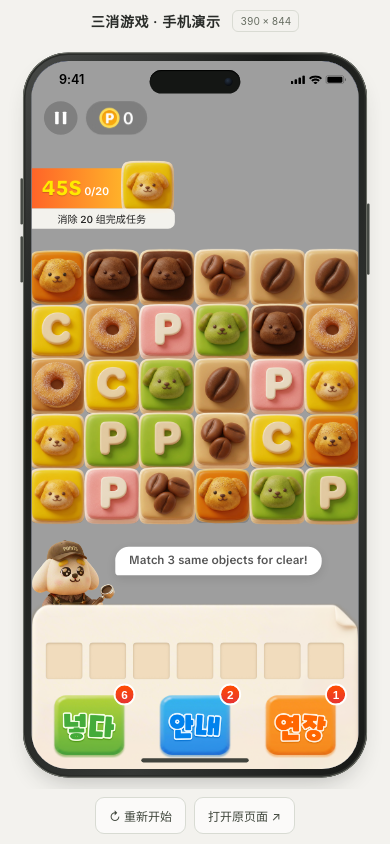
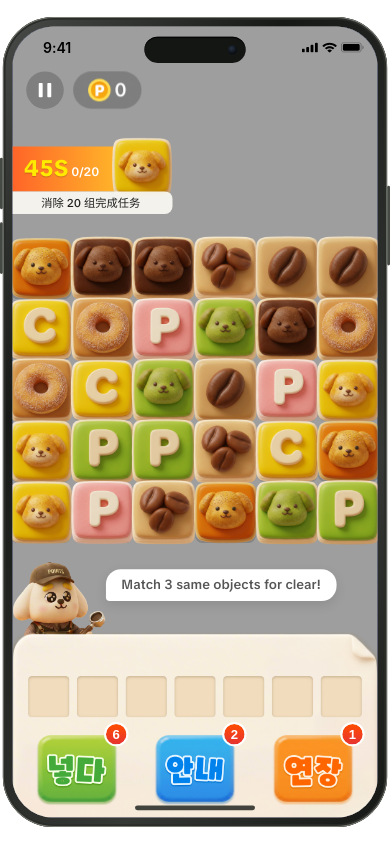
Before and after one commit to nevdis88-bit/nevdis-game-studio, a plain HTML site: page match3-interaction/phone-demo/index.html in a window 390 px wide. Drawn offline with Linux system fonts and the light colour scheme.

Commit message:
Show only the phone and scale it to fill the demo viewport

```diff
--- a/match3-interaction/phone-demo/index.html
+++ b/match3-interaction/phone-demo/index.html
@@ -4,19 +4,16 @@
   <meta charset="utf-8">
   <meta name="viewport" content="width=device-width, initial-scale=1, viewport-fit=cover">
   <meta name="description" content="在 390 × 844 的手机屏幕里，直接体验三消游戏。支持点击、道具、暂停与重新开始。">
-  <meta name="demo-version" content="2">
+  <meta name="demo-version" content="3">
   <meta name="theme-color" content="#f3f2ee">
   <title>三消游戏 · 手机演示</title>
   <style>
     * { box-sizing: border-box; }
-    html, body { margin: 0; width: 100%; height: 100%; }
-    body { color: #292c29; background: #f3f2ee; font-family: -apple-system, BlinkMacSystemFont, "Segoe UI", "PingFang SC", sans-serif; }
-    .demo { height: 100%; height: 100dvh; min-height: 240px; display: grid; grid-template-rows: auto minmax(0, 1fr) auto; }
-    header { display: flex; align-items: center; justify-content: center; gap: 12px; padding: 16px 12px 8px; }
-    h1 { margin: 0; font-size: 14px; font-weight: 600; letter-spacing: .04em; }
-    .size { border: 1px solid #d9dbd3; border-radius: 6px; padding: 4px 7px; font-size: 10px; color: #666d61; font-variant-numeric: tabular-nums; }
-    .stage { position: relative; min-width: 0; min-height: 0; overflow: hidden; }
-    .phone { position: absolute; left: 50%; top: 50%; width: 410px; height: 864px; padding: 10px; border-radius: 54px; background: linear-gradient(125deg, #494b49, #171917 30%, #353835 72%, #151715); box-shadow: inset 0 0 0 1px #777b72, inset 0 0 0 3px #2a2c29, 0 15px 30px -14px #292d2955; transform: translate(-50%, -50%) scale(var(--phone-scale, .5)); }
+    html, body { margin: 0; width: 100%; height: 100%; overflow: hidden; }
+    body { color: #292c29; background: transparent; font-family: -apple-system, BlinkMacSystemFont, "Segoe UI", "PingFang SC", sans-serif; }
+    .demo { width: 100%; height: 100%; height: 100dvh; }
+    .stage { position: relative; width: 100%; height: 100%; overflow: hidden; }
+    .phone { position: absolute; left: 50%; top: 50%; width: 410px; height: 864px; padding: 10px; border-radius: 54px; background: linear-gradient(125deg, #494b49, #171917 30%, #353835 72%, #151715); box-shadow: inset 0 0 0 1px #777b72, inset 0 0 0 3px #2a2c29; transform: translate(-50%, -50%) scale(var(--phone-scale, .5)); }
     .phone::before, .phone::after { content: ""; position: absolute; width: 3px; border-radius: 2px; background: #464a44; }
     .phone::before { left: -3px; top: 150px; height: 55px; box-shadow: 0 69px #464a44; }
     .phone::after { right: -3px; top: 180px; height: 85px; }
@@ -25,38 +22,28 @@
     .island { position: absolute; z-index: 2; top: 11px; left: 50%; transform: translateX(-50%); width: 108px; height: 28px; border-radius: 18px; background: #141614; box-shadow: inset 0 1px 1px #000; pointer-events: none; }
     .island::after { content: ""; position: absolute; right: 9px; top: 9px; width: 10px; height: 10px; border-radius: 50%; background: radial-gradient(circle at 40% 35%, #263243, #0b0e13 65%); }
     .home { position: absolute; bottom: 8px; left: 50%; transform: translateX(-50%); width: 128px; height: 5px; border-radius: 4px; background: #222621; opacity: .85; pointer-events: none; }
-    footer { display: flex; flex-wrap: wrap; justify-content: center; align-items: center; gap: 8px; padding: 8px 12px 14px; }
     button, a { font: inherit; font-size: 12px; text-decoration: none; padding: 9px 13px; border: 1px solid #d8dbd3; border-radius: 9px; background: #ffffffa8; color: #40473d; cursor: pointer; }
     button:hover, a:hover { background: #fff; border-color: #adb6a4; }
     button:focus-visible, a:focus-visible { outline: 2px solid #52773a; outline-offset: 3px; }
-    .hint { font-size: 11px; color: #697263; margin-right: 5px; }
     #notice { display: none; position: absolute; z-index: 3; bottom: 34px; left: 16px; right: 16px; border-radius: 12px; background: #fff; color: #42483e; padding: 14px; font-size: 14px; box-shadow: 0 3px 20px #0002; }
     #notice p { margin: 0 0 10px; }
     #notice a { display: inline-block; }
     #notice button { float: right; }
     noscript { position: fixed; inset: 0; z-index: 10; padding: 24px; background: #f3f2ee; }
-    @media (max-width: 440px) { header { padding-top: 10px; } .hint { display: none; } footer { padding-bottom: 10px; } }
-    @media (max-height: 500px) { header { padding: 6px; } footer { padding: 6px; } .hint { display: none; } button, a { padding: 6px 10px; } }
   </style>
 </head>
 <body>
   <main class="demo">
-    <header><h1>三消游戏 · 手机演示</h1><span class="size">390 × 844</span></header>
     <section class="stage" id="stage" aria-label="可交互手机演示">
       <div class="phone" id="phone">
         <div class="screen">
           <iframe id="game" title="三消游戏，390 × 844 手机屏幕" width="390" height="844" allow="autoplay; fullscreen" allowfullscreen></iframe>
           <div class="island" aria-hidden="true"></div>
           <div class="home" aria-hidden="true"></div>
-          <div id="notice" role="status"><p>游戏未能启动，请点击下方“重新开始”重试。</p><a href="https://nevdis88-bit.github.io/nevdis-game-studio/match3-interaction/" target="_blank" rel="noopener noreferrer">打开原页面 ↗</a><button id="dismiss" type="button">关闭</button></div>
+          <div id="notice" role="status"><p>游戏未能启动，请重试。</p><button id="restart" type="button">重试</button><button id="dismiss" type="button">关闭</button></div>
         </div>
       </div>
     </section>
-    <footer>
-      <span class="hint">点击手机内的物品开始体验</span>
-      <button id="restart" type="button">↻ 重新开始</button>
-      <a href="https://nevdis88-bit.github.io/nevdis-game-studio/match3-interaction/" target="_blank" rel="noopener noreferrer">打开原页面 ↗</a>
-    </footer>
   </main>
   <noscript>请启用 JavaScript，以运行手机演示和游戏。</noscript>
   <script>
@@ -67,7 +54,7 @@
     const notice = document.getElementById('notice');
     let loadingTimer;
     function fitPhone() {
-      const scale = Math.max(.1, Math.min(1, (stage.clientWidth - 28) / 410, (stage.clientHeight - 24) / 864));
+      const scale = Math.max(0, Math.min(stage.clientWidth / 416, stage.clientHeight / 864));
       phone.style.setProperty('--phone-scale', String(scale));
     }
     function startGame() {
```
